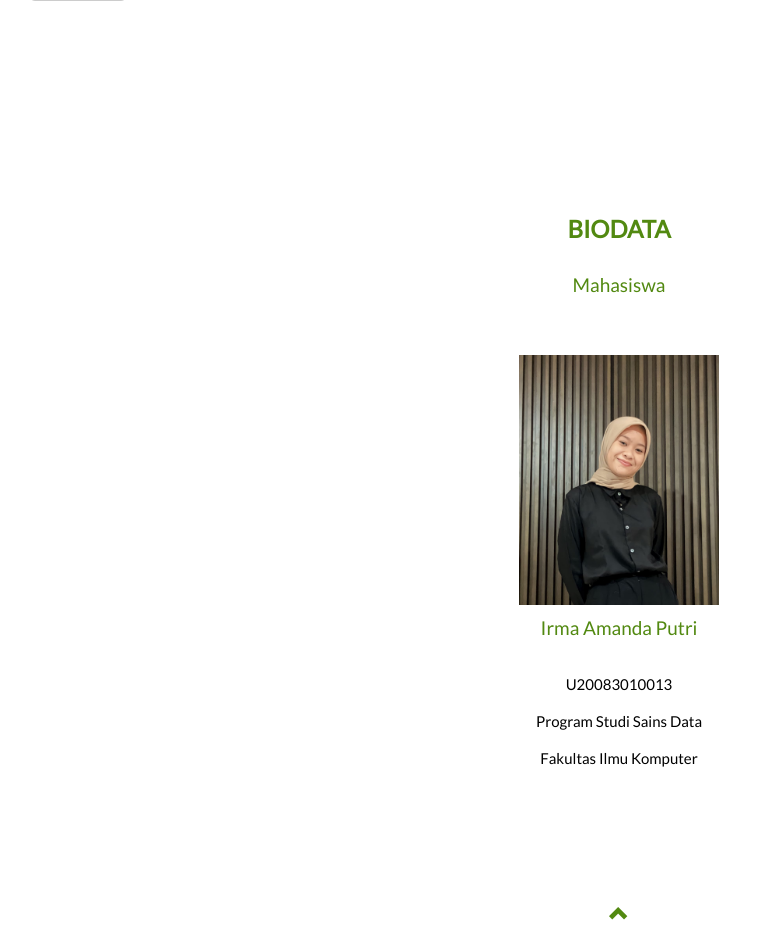
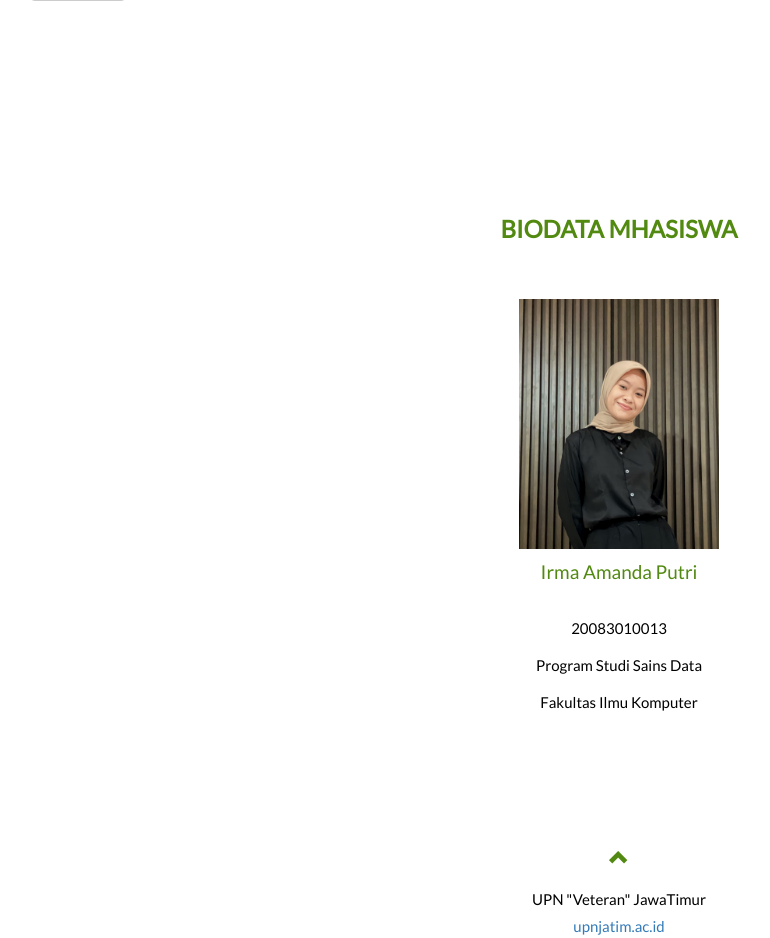
Before and after one commit to irmaamanda/deploy-anggur, a Flask app: page / in a window 1280 px wide. Shown: the part 1041-1979 px from the top of the page, without its empty margins (21-791 px from the left). Run offline with Flask 3, Linux system fonts and the light colour scheme.

Commit message:
Update index.html

```diff
--- a/templates/index.html
+++ b/templates/index.html
@@ -121,14 +121,14 @@
 	<!-- Bagian Halaman (Biodata) -->
 	<div id="biodata" class="container-fluid text-center">
 		<br>
-		<h2>BIODATA</h2>
-		<h4>Mahasiswa</h4>
+		<h2>BIODATA MHASISWA</h2>
+		<h4></h4>
 		<br>
 		<div class="row slideanim">
 			<div class="col-sm-15">
 				<img src={{ url_for('static', filename='/images/irma.jpg' ) }} width="200"></img>
 				<h4>Irma Amanda Putri</h4>
-				<p>U20083010013</p>
+				<p>20083010013</p>
 				<p>Program Studi Sains Data</p>
 				<p>Fakultas Ilmu Komputer</p>
 			</div>
```
